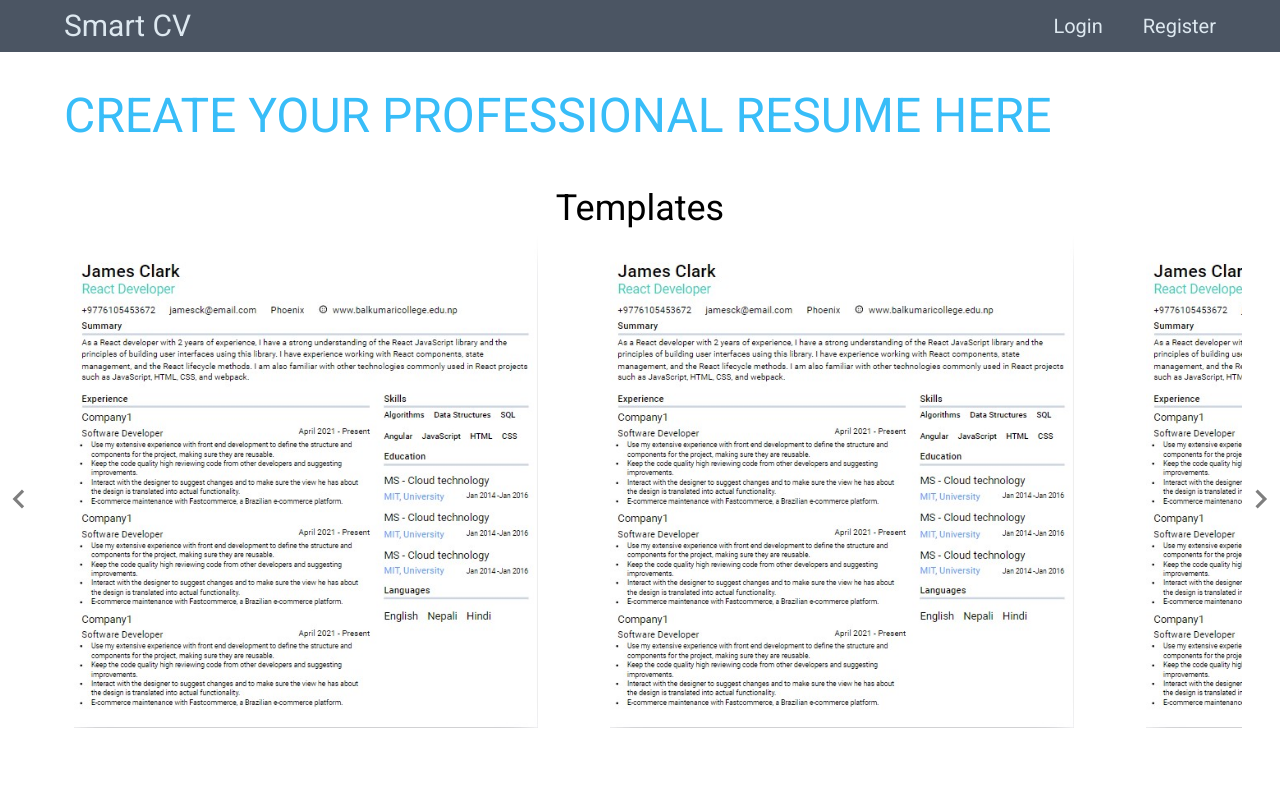
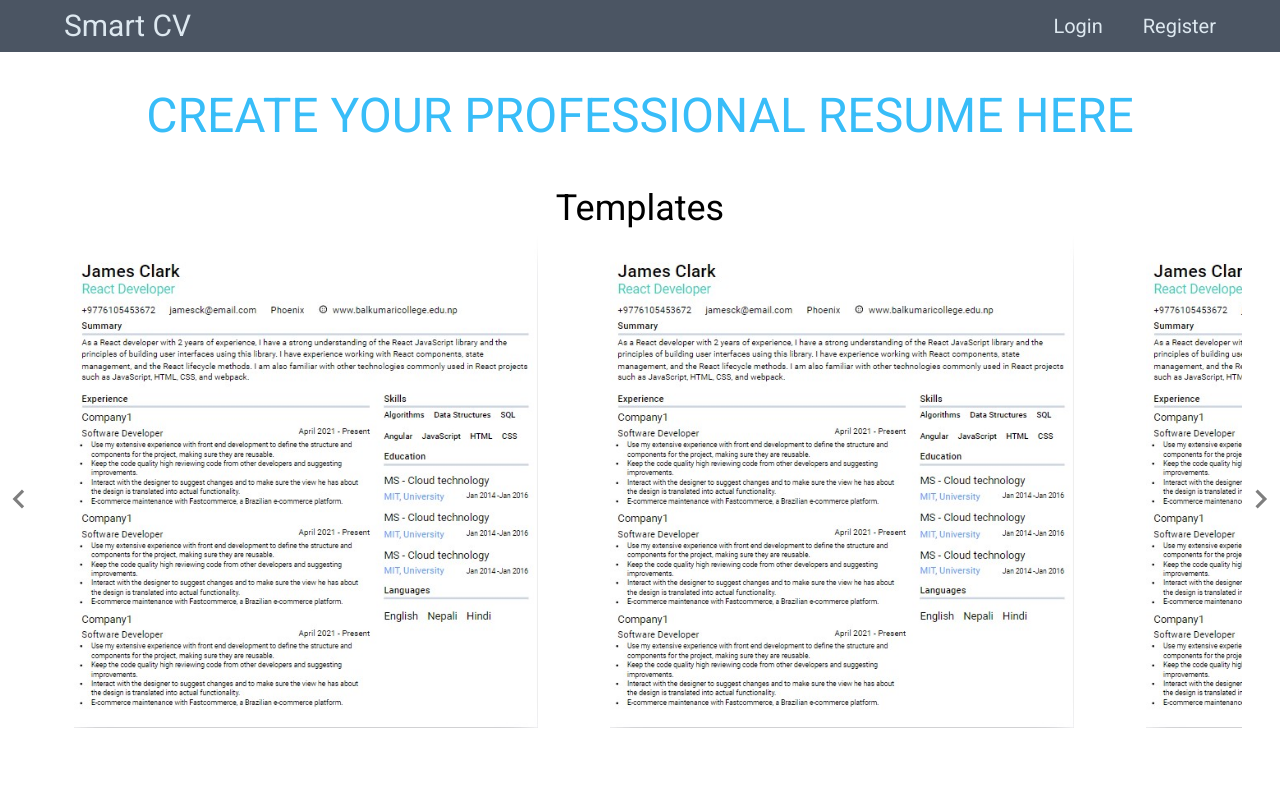
Before and after one commit to subashprj55/cvMaker, a React (Create React App) app: page / in a window 1280 px wide. Shown: the top 800 px of the page. Built offline with nearby package versions, Linux system fonts and the light colour scheme.

Commit message:
updated CvContainer

```diff
--- a/src/Components/CvContainer/index.jsx
+++ b/src/Components/CvContainer/index.jsx
@@ -1,7 +1,13 @@
 import React from 'react'
 
-const CvContainer = ({ children }) => {
-  return <div className="mx-[5%]">{children}</div>
+const CvContainer = ({ children, space = true }) => {
+  return (
+    <div className="flex justify-center">
+      <div className={`max-w-[1500px;] w-full ${space ? 'mx-[5%]' : ''}`}>
+        {children}
+      </div>
+    </div>
+  )
 }
 
 export default CvContainer
--- a/src/Components/NavContainer/index.jsx
+++ b/src/Components/NavContainer/index.jsx
@@ -1,4 +1,5 @@
 import React, { useEffect, useState } from 'react'
+import CvContainer from '../CvContainer'
 import NavBar from '../HorizontalNavBar'
 import Nav from '../Nav'
 import Paper from '../Template/Paper'
@@ -9,11 +10,13 @@ const NavContainer = ({ children }) => {
   return (
     <>
       <Nav />
-      <div className="flex">
-        <NavBar />
-        {children}
-        <CvTemplatesSection />
-      </div>
+      <CvContainer space={false}>
+        <div className="flex">
+          <NavBar />
+          {children}
+          <CvTemplatesSection />
+        </div>
+      </CvContainer>
     </>
   )
 }
--- a/src/Components/Slider.jsx
+++ b/src/Components/Slider.jsx
@@ -1,6 +1,7 @@
 import { templates } from '../utils/Data'
 import { MdChevronLeft, MdChevronRight } from 'react-icons/md'
 import { useNavigate } from 'react-router-dom'
+import CvContainer from './CvContainer'
 
 function Slider() {
   const navigator = useNavigate()
@@ -20,6 +21,7 @@ function Slider() {
   }
 
   return (
+    <CvContainer space={false}>
       <div className="my-20 md:my-12">
         <h1 className="text-center text-4xl ">Templates</h1>
         <div className="relative flex items-center">
@@ -55,6 +57,7 @@ function Slider() {
           />
         </div>
       </div>
+    </CvContainer>
   )
 }
 
--- a/src/pages/Home.jsx
+++ b/src/pages/Home.jsx
@@ -22,7 +22,7 @@ const HomeTitileSection = () => {
   return (
     <CvContainer>
       <div className="pt-10">
-        <h2 className="text-3xl md:text-5xl text-[#38BDF8] uppercase">
+        <h2 className="text-3xl md:text-5xl text-[#38BDF8] uppercase text-center">
           Create your professional Resume Here
         </h2>
       </div>
```
Lines whose indentation alone changed are shown as unchanged.
